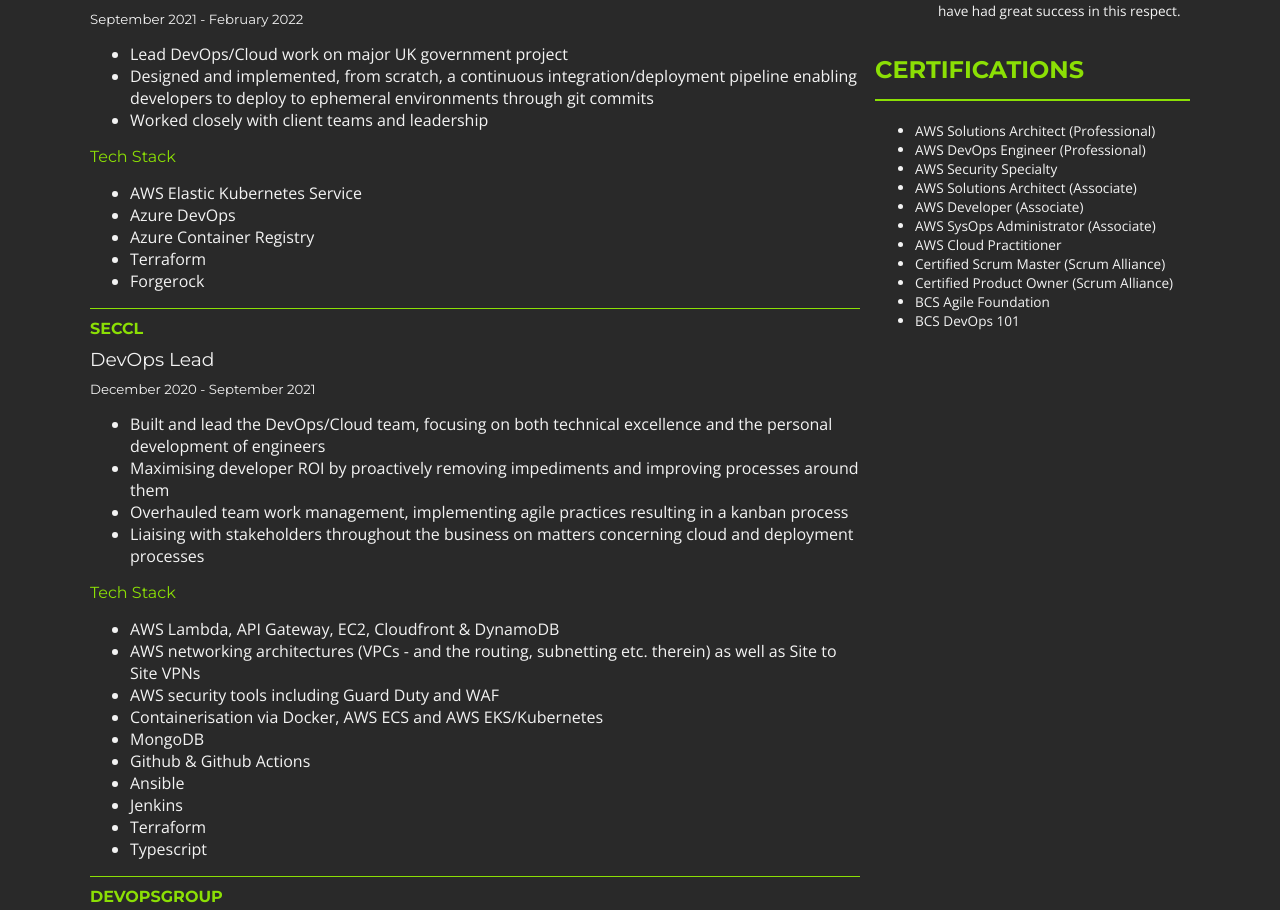
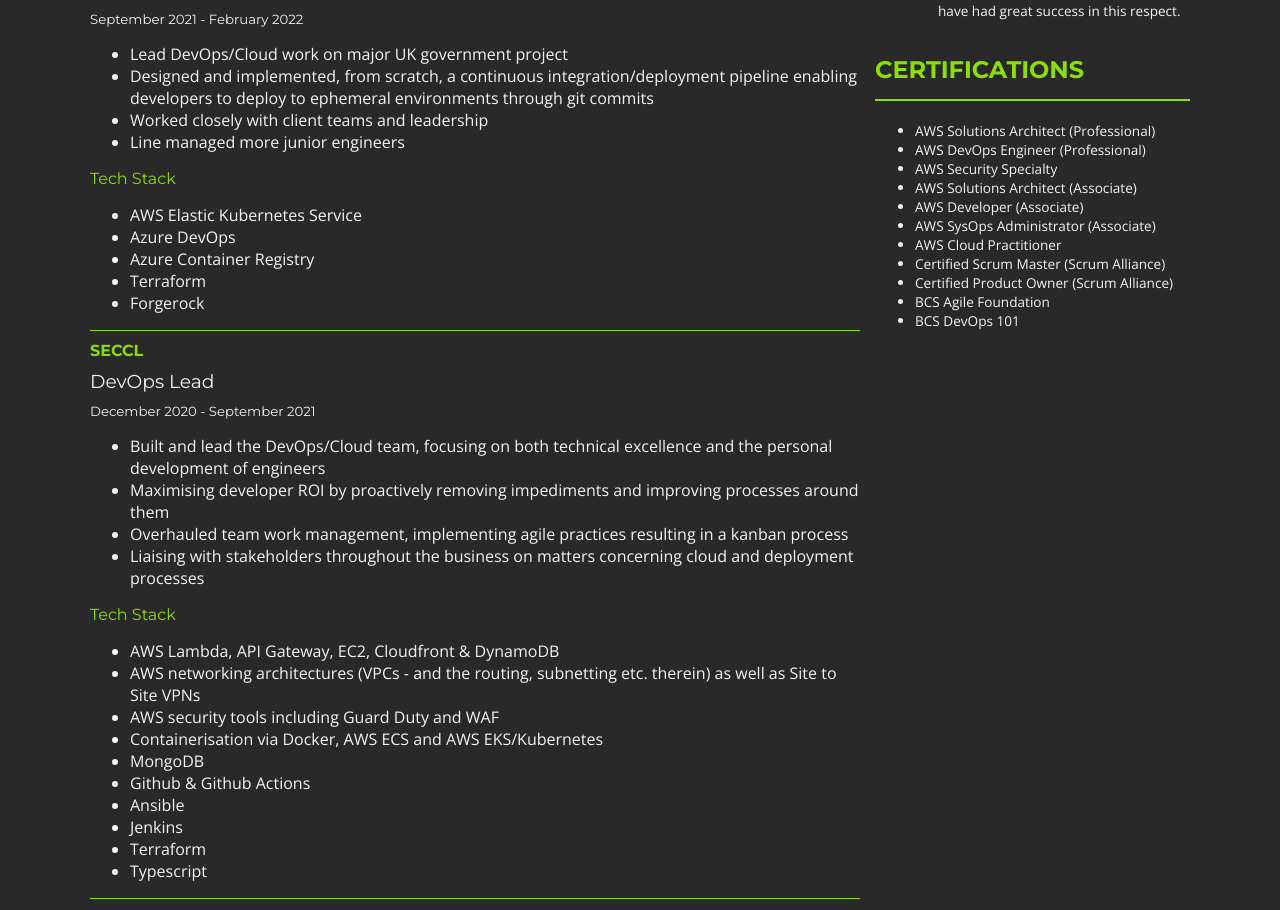
Before and after one commit to rjcoupe/cv, an Angular app: page / in a window 1280 px wide. Shown: the part 1061-1971 px from the top of the page. Built offline with nearby package versions, Linux system fonts and the light colour scheme.

Commit message:
Update experience.component.ts

```diff
--- a/src/app/experience/experience.component.ts
+++ b/src/app/experience/experience.component.ts
@@ -40,7 +40,8 @@
       bullets: [
         "Lead DevOps/Cloud work on major UK government project",
         "Designed and implemented, from scratch, a continuous integration/deployment pipeline enabling developers to deploy to ephemeral environments through git commits",
-        "Worked closely with client teams and leadership"
+        "Worked closely with client teams and leadership",
+        "Line managed more junior engineers"
       ]
     },
     {
```
